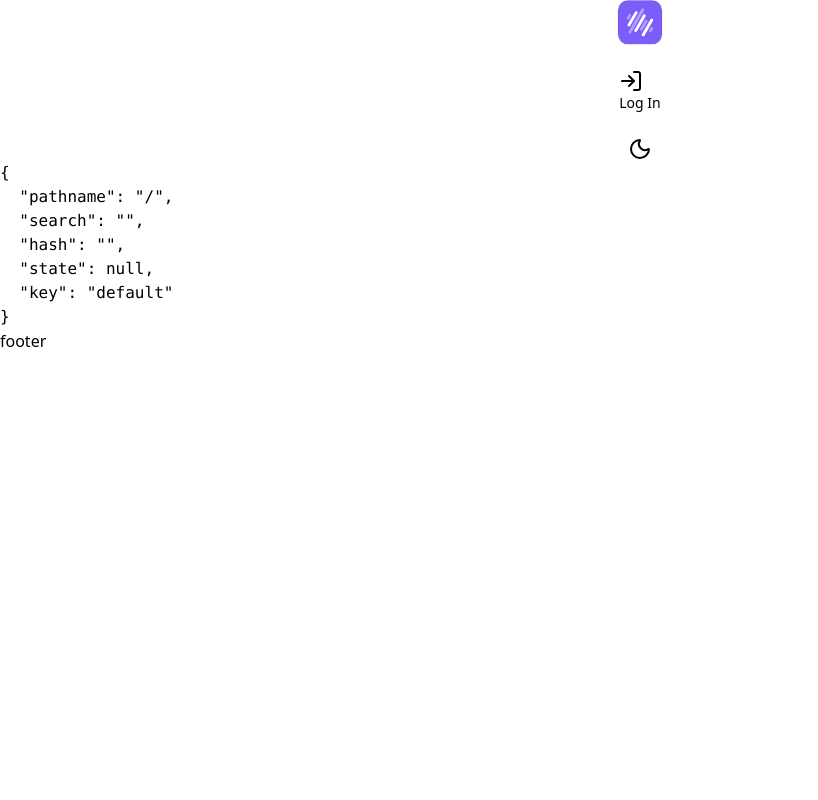
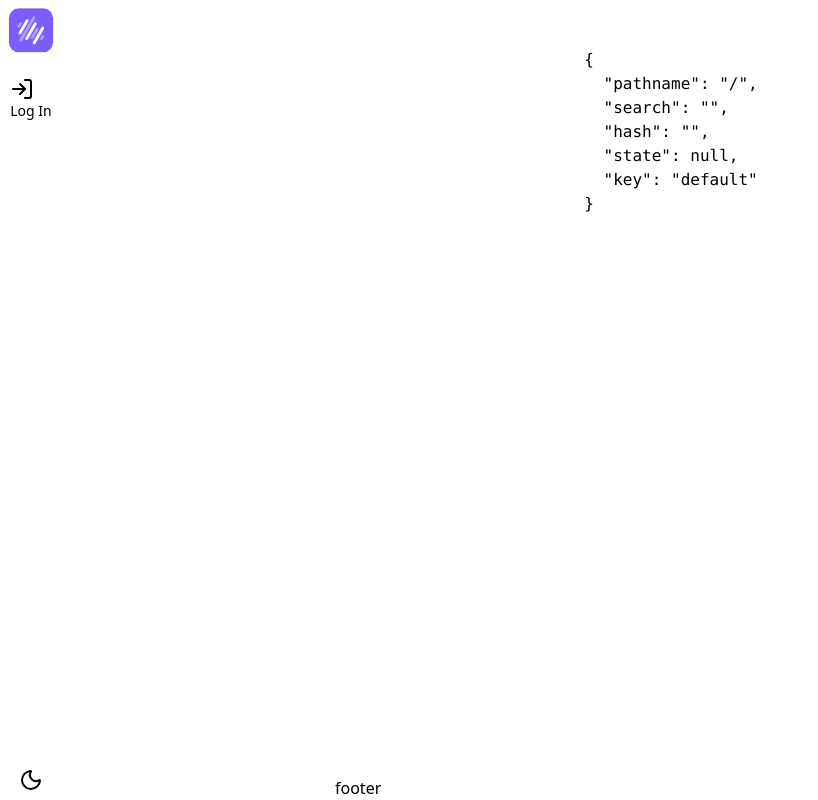
Before and after one commit to kacydodev/invoicestream-v02, a React (Vite) app: page / in a window 1280 px wide. Shown: the whole page, without its empty margins (0-818 px from the left). Built offline with nearby package versions, Linux system fonts and the light colour scheme.

Commit message:
minor layout fix

```diff
--- a/src/components/HomeLayout.tsx
+++ b/src/components/HomeLayout.tsx
@@ -4,10 +4,10 @@ import Footer from './Footer';
 
 export default function HomeLayout() {
 	return (
-		<main>
+		<>
 			<Sidebar />
 			<Outlet />
 			<Footer />
-		</main>
+		</>
 	);
 }
--- a/src/index.css
+++ b/src/index.css
@@ -1 +1,42 @@
 @import 'tailwindcss';
+
+/* Layout */
+@layer base {
+	html {
+		@apply h-full;
+	}
+	body,
+	#root {
+		@apply h-full max-h-[1920px];
+	}
+	#root {
+		@apply grid grid-cols-[auto_1fr] grid-rows-[1fr_auto];
+	}
+	aside {
+		@apply row-span-2;
+	}
+}
+
+/* Spacing */
+@layer components {
+	aside {
+		@apply p-2;
+	}
+	main {
+		@apply my-12 flex flex-col items-center gap-10;
+	}
+	footer {
+		@apply w-full flex justify-center;
+	}
+	main header,
+	main section,
+	footer section {
+		@apply w-2xl;
+	}
+}
+
+@layer utilities {
+	* {
+		/* @apply border-1 border-red-500; */
+	}
+}
```
